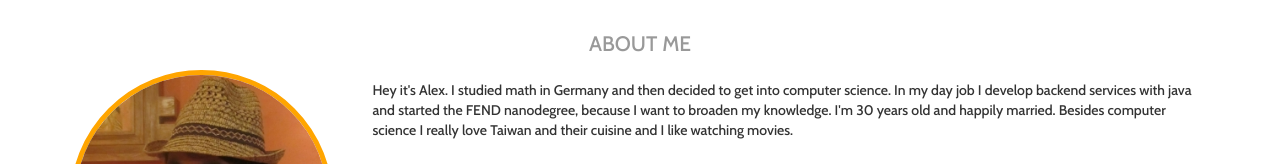
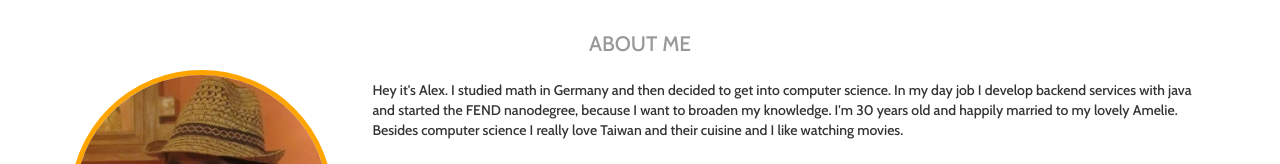
Before and after one commit to Reaver86/1-portfolio, a website: page src/index.html in a window 1280 px wide. Shown: the part 788-952 px from the top of the page. Drawn offline with nearby package versions, Linux system fonts and the light colour scheme; files that its build step writes are made by us from their sources.

Commit message:
update introduction text

```diff
--- a/src/index.html
+++ b/src/index.html
@@ -53,7 +53,7 @@
             <p class="light-padding">
               Hey it's Alex. I studied math in Germany and then decided to get into computer science.
               In my day job I develop backend services with java and started the FEND nanodegree,
-              because I want to broaden my knowledge. I'm 30 years old and happily married.
+              because I want to broaden my knowledge. I'm 30 years old and happily married to my lovely Amelie.
               Besides computer science I really love Taiwan and their cuisine and I like watching movies.
             </p>
           </div>
```
